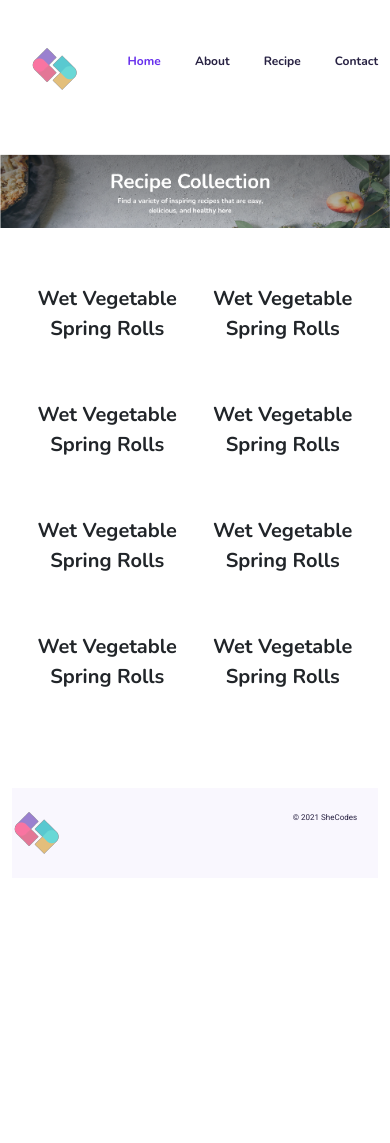
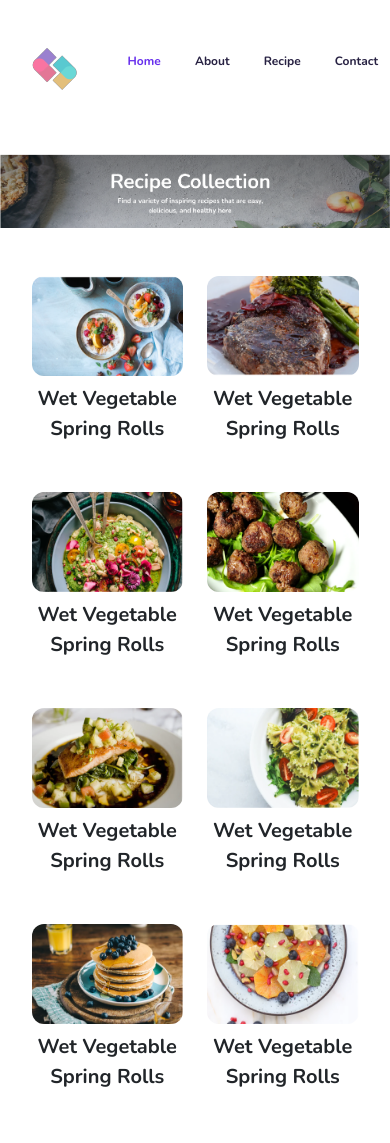
Before and after one commit to HelenIsted/Project-Responsive, a plain HTML site: page index.html in a window 390 px wide. Shown: the top 1143 px of the page. Before the commit the page ends 878 px from the top, so only its background shows below. Drawn offline with nearby package versions, Linux system fonts and the light colour scheme.

Commit message:
Made Home page responsive
Added CSS so Home page is responsive on different viewport sizes

```diff
--- a/index.html
+++ b/index.html
@@ -73,7 +73,7 @@
             <img
               src="Images/SpringRolls.png"
               id="foodImages"
-              class="d-none mx-auto d-lg-block img-fluid"
+              class="mx-auto img-fluid"
               alt="fruity porridge"
             />
             <p class="ms-0 mt-2 mb-5">Wet Vegetable Spring Rolls</p>
@@ -82,7 +82,7 @@
             <img
               src="Images/Steak.png"
               id="foodImages"
-              class="d-none mx-auto d-lg-block img-fluid"
+              class="mx-auto img-fluid"
               alt="steak"
             />
             <p class="ms-0 mt-2 mb-5">Wet Vegetable Spring Rolls</p>
@@ -93,7 +93,7 @@
             <img
               src="Images/Soup.png"
               id="foodImages"
-              class="d-none mx-auto d-lg-block img-fluid"
+              class="mx-auto img-fluid"
               alt="rainbow hummus"
             />
             <p class="ms-0 mt-2 mb-5">Wet Vegetable Spring Rolls</p>
@@ -102,7 +102,7 @@
             <img
               src="Images/Meatballs.png"
               id="foodImages"
-              class="d-none mx-auto d-lg-block img-fluid"
+              class="mx-auto img-fluid"
               alt="meatballs"
             />
             <p class="ms-0 mt-2 mb-5">Wet Vegetable Spring Rolls</p>
@@ -114,7 +114,7 @@
             <img
               src="Images/Salmon.png"
               id="foodImages"
-              class="d-none mx-auto d-lg-block img-fluid"
+              class="mx-auto img-fluid"
               alt="salmon"
             />
             <p class="ms-0 mt-2 mb-5">Wet Vegetable Spring Rolls</p>
@@ -123,7 +123,7 @@
             <img
               src="Images/Pasta.png"
               id="foodImages"
-              class="d-none mx-auto d-lg-block img-fluid"
+              class="mx-auto img-fluid"
               alt="pesto pasta"
             />
             <p class="ms-0 mt-2 mb-5">Wet Vegetable Spring Rolls</p>
@@ -134,7 +134,7 @@
             <img
               src="Images/Pancakes.png"
               id="foodImages"
-              class="d-none mx-auto d-lg-block img-fluid"
+              class="mx-auto img-fluid"
               alt="blueberry pancake stack"
             />
             <p class="ms-0 mt-2 mb-5">Wet Vegetable Spring Rolls</p>
@@ -143,7 +143,7 @@
             <img
               src="Images/Fruit.png"
               id="foodImages"
-              class="d-none mx-auto d-lg-block img-fluid"
+              class="mx-auto img-fluid"
               alt="citrus fruit platter"
             />
             <p class="ms-0 mt-2 mb-5">Wet Vegetable Spring Rolls</p>
--- a/src/project.css
+++ b/src/project.css
@@ -97,6 +97,9 @@ a {
     font-size: 20px;
     margin: 0px 0px 30px 0px;
   }
+  #foodImages {
+    height: 100px;
+  }
   #copyright {
     font-size: 8px;
   }
```
